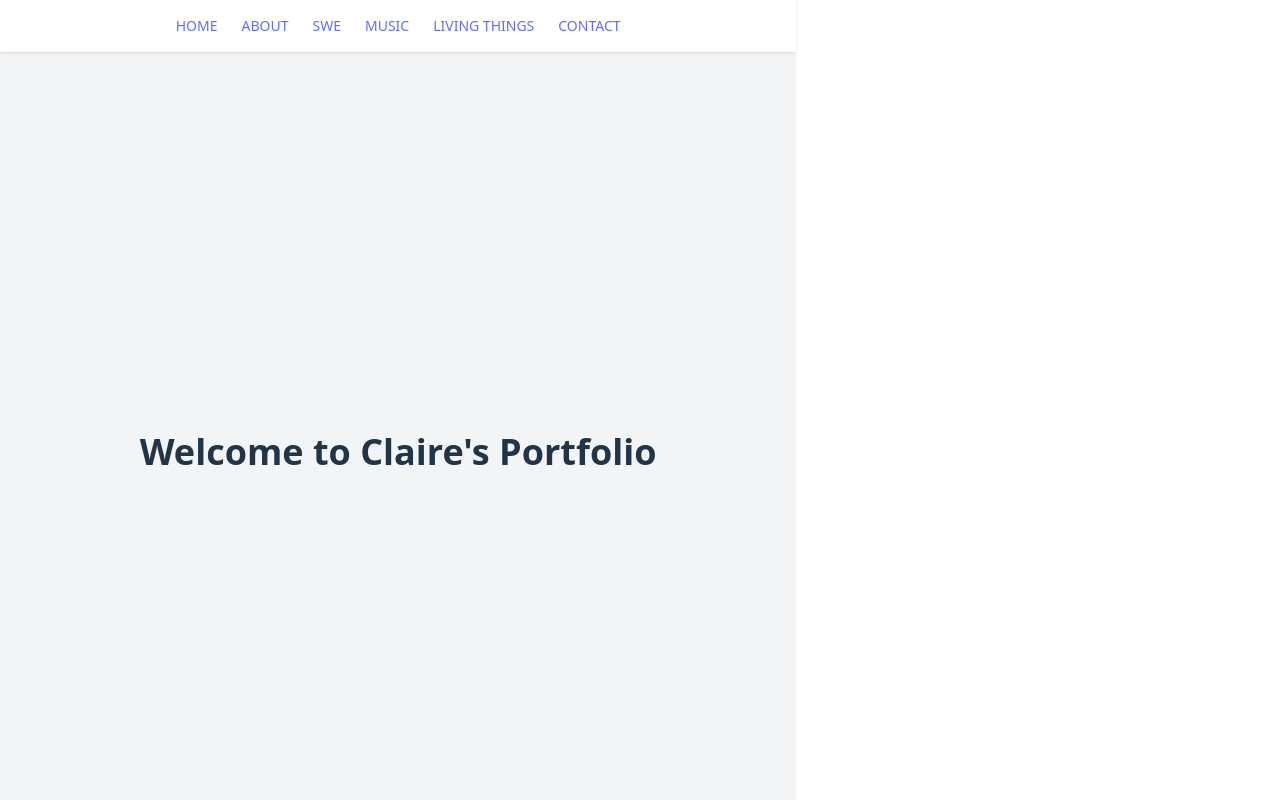
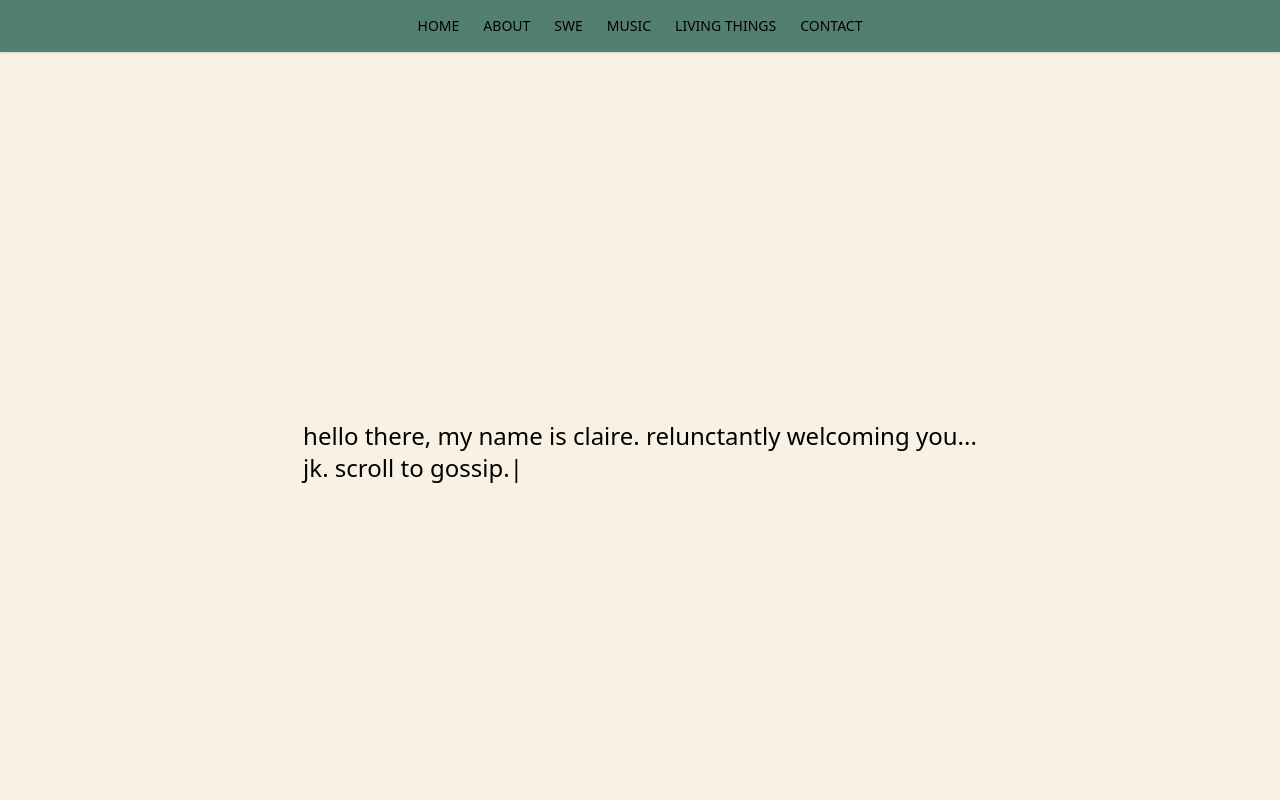
Before and after one commit to clairte/portfolio, a React (Vite) app in the folder portfolio-vite/: page / in a window 1280 px wide. Shown: the top 800 px of the page. Built offline with nearby package versions, Linux system fonts and the light colour scheme.

Commit message:
feat: animated text v1

```diff
--- a/portfolio-vite/package.json
+++ b/portfolio-vite/package.json
@@ -10,6 +10,7 @@
     "preview": "vite preview"
   },
   "dependencies": {
+    "framer-motion": "^12.6.3",
     "react": "^19.0.0",
     "react-dom": "^19.0.0"
   },
--- /dev/null
+++ b/portfolio-vite/src/components/AnimatedText.tsx
@@ -0,0 +1,65 @@
+import { motion } from "framer-motion";
+
+interface AnimatedTextProps {
+    text: string;
+    delay?: number;
+    className?: string;
+}
+
+const AnimatedText = ({ text, delay = 0, className }: AnimatedTextProps) => {
+    const letters = Array.from(text);
+
+    // staggerChildren: each letter animates 0.03 after previous
+    // delayChidlren: waits before starting animation
+    const container = {
+        hidden: { opacity: 0 },
+        visible: (i = 1) => ({
+            opacity: 1,
+            transition: {staggerChildren: 0.04, delayChildren: delay},
+        })
+    }
+
+    // each letter is a child, uses this variant to animate each letter
+    const child = {
+        visible:{
+            opacity: 1,
+            y: 0,
+            transition: {
+                type: 'spring',
+                damping: 12,
+                stiffness: 100,
+            },
+        },
+        hidden: {
+            opacity: 0,
+            y: 20,
+        },
+    };
+
+    // render a motion.span using child animation for each char
+    return (
+        <motion.div
+            className={`${className ?? ''} whitespace-pre-line leading-snug`}
+            variants={container}
+            initial="hidden"
+            animate="visible"
+        >
+            {letters.map((char, index) => (
+                <motion.span key={index} variants={child}>
+                    {char === ' ' ? '\u00A0' : char}
+                </motion.span>
+            ))
+            }
+            <motion.span
+                className="blinking-cursor text-black"
+                initial={{ opacity: 0 }}
+                animate={{ opacity: 1 }}
+                transition={{ delay: 1+ letters.length * 0.03}}
+            >
+                |
+            </motion.span>
+        </motion.div>
+    )
+};
+
+export default AnimatedText;
--- a/portfolio-vite/src/components/NavBar.tsx
+++ b/portfolio-vite/src/components/NavBar.tsx
@@ -1,5 +1,5 @@
 const NavBar = () => (
-  <nav className="sticky top-0 bg-white z-50 shadow">
+  <nav className="sticky top-0 bg-secondary z-50 shadow">
     <ul className="flex justify-center gap-6 p-4 text-sm uppercase">
       <li><a href="#home">Home</a></li>
       <li><a href="#about">About</a></li>
--- a/portfolio-vite/src/index.css
+++ b/portfolio-vite/src/index.css
@@ -1,76 +1,30 @@
+@import url('https://fonts.googleapis.com/css2?family=Courier+Prime:ital,wght@0,400;0,700;1,400;1,700&display=swap');
+
 @tailwind base;
 @tailwind components;
 @tailwind utilities;
 
+
 html {
   scroll-behavior: smooth;
-}
-
-:root {
-  font-family: system-ui, Avenir, Helvetica, Arial, sans-serif;
-  line-height: 1.5;
-  font-weight: 400;
-
-  color-scheme: light dark;
-  color: rgba(255, 255, 255, 0.87);
-  background-color: #242424;
-
-  font-synthesis: none;
-  text-rendering: optimizeLegibility;
-  -webkit-font-smoothing: antialiased;
-  -moz-osx-font-smoothing: grayscale;
-}
-
-a {
-  font-weight: 500;
-  color: #646cff;
-  text-decoration: inherit;
-}
-a:hover {
-  color: #535bf2;
+  font-family: 'Courier Prime', monospace;
 }
 
 body {
-  margin: 0;
-  display: flex;
-  place-items: center;
-  min-width: 320px;
-  min-height: 100vh;
+  @apply bg-primary;
 }
 
-h1 {
-  font-size: 3.2em;
-  line-height: 1.1;
+@keyframes blink {
+  0%, 100% {
+    opacity: 1;
+  }
+  50% {
+    opacity: 0;
+  }
 }
 
-button {
-  border-radius: 8px;
-  border: 1px solid transparent;
-  padding: 0.6em 1.2em;
-  font-size: 1em;
-  font-weight: 500;
-  font-family: inherit;
-  background-color: #1a1a1a;
-  cursor: pointer;
-  transition: border-color 0.25s;
+.blinking-cursor {
+  display: inline-block;
+  width: 1ch;
+  animation: blink 1s step-start infinite;
 }
-button:hover {
-  border-color: #646cff;
-}
-button:focus,
-button:focus-visible {
-  outline: 4px auto -webkit-focus-ring-color;
-}
-
-@media (prefers-color-scheme: light) {
-  :root {
-    color: #213547;
-    background-color: #ffffff;
-  }
-  a:hover {
-    color: #747bff;
-  }
-  button {
-    background-color: #f9f9f9;
-  }
-}
--- a/portfolio-vite/src/sections/About.tsx
+++ b/portfolio-vite/src/sections/About.tsx
@@ -1,5 +1,5 @@
 const About = () => (
-  <div className="min-h-screen p-8 bg-white">
+  <div className="min-h-screen p-8">
     <h2 className="text-3xl font-semibold mb-4">About Me</h2>
     <p>This is the summary section. Placeholder content goes here.</p>
   </div>
--- a/portfolio-vite/src/sections/Contact.tsx
+++ b/portfolio-vite/src/sections/Contact.tsx
@@ -1,5 +1,5 @@
 const Contact = () => (
-  <div className="min-h-screen p-8 bg-white">
+  <div className="min-h-screen p-8">
     <h2 className="text-3xl font-semibold mb-4">Contact</h2>
     <p>
       I'm a little anti-social, please hesitate to reach out. Just kidding—
--- a/portfolio-vite/src/sections/Home.tsx
+++ b/portfolio-vite/src/sections/Home.tsx
@@ -1,6 +1,11 @@
+import AnimatedText from "../components/AnimatedText";
+
 const Home = () => (
-  <div className="min-h-screen flex items-center justify-center bg-gray-100">
-    <h1 className="text-4xl font-bold">Welcome to Claire's Portfolio</h1>
+  <div className="min-h-screen flex items-center justify-center">
+    <AnimatedText
+      text={`hello there, my name is claire. relunctantly welcoming you...\njk. scroll to gossip.`}
+      className="text-xl sm:text-2xl font-medium"
+    />
   </div>
 );
 
--- a/portfolio-vite/src/sections/LivingThings.tsx
+++ b/portfolio-vite/src/sections/LivingThings.tsx
@@ -1,5 +1,5 @@
 const LivingThings = () => (
-  <div className="min-h-screen p-8 bg-gray-100">
+  <div className="min-h-screen p-8">
     <h2 className="text-3xl font-semibold mb-4">Living Things</h2>
     <p>Here are some photos of my pets. (Gallery coming soon!)</p>
   </div>
--- a/portfolio-vite/src/sections/Music.tsx
+++ b/portfolio-vite/src/sections/Music.tsx
@@ -1,5 +1,5 @@
 const Music = () => (
-  <div className="min-h-screen p-8 bg-white">
+  <div className="min-h-screen p-8">
     <h2 className="text-3xl font-semibold mb-4">Music</h2>
     <p>Summary of musical projects will go here.</p>
   </div>
--- a/portfolio-vite/src/sections/SWE.tsx
+++ b/portfolio-vite/src/sections/SWE.tsx
@@ -1,5 +1,5 @@
 const SWE = () => (
-  <div className="min-h-screen p-8 bg-gray-100">
+  <div className="min-h-screen p-8">
     <h2 className="text-3xl font-semibold mb-4">Software Engineering</h2>
     <ul className="list-disc list-inside">
       <li>Project A - Description</li>
--- a/portfolio-vite/tailwind.config.js
+++ b/portfolio-vite/tailwind.config.js
@@ -6,8 +6,11 @@ export default {
   ],
   theme: {
     extend: {
+      fontFamily: {
+        mono: ['Courier Prime', 'monospace'],
+      },
       colors: {
-        primary: '#C9D1A5',
+        primary: '#F9F2E4',
         secondary: '#537E72',
         accent: '#9CC97F',
       },
```
Also changed, not shown: 1 other file (tests, documents, lock files or other folders).
